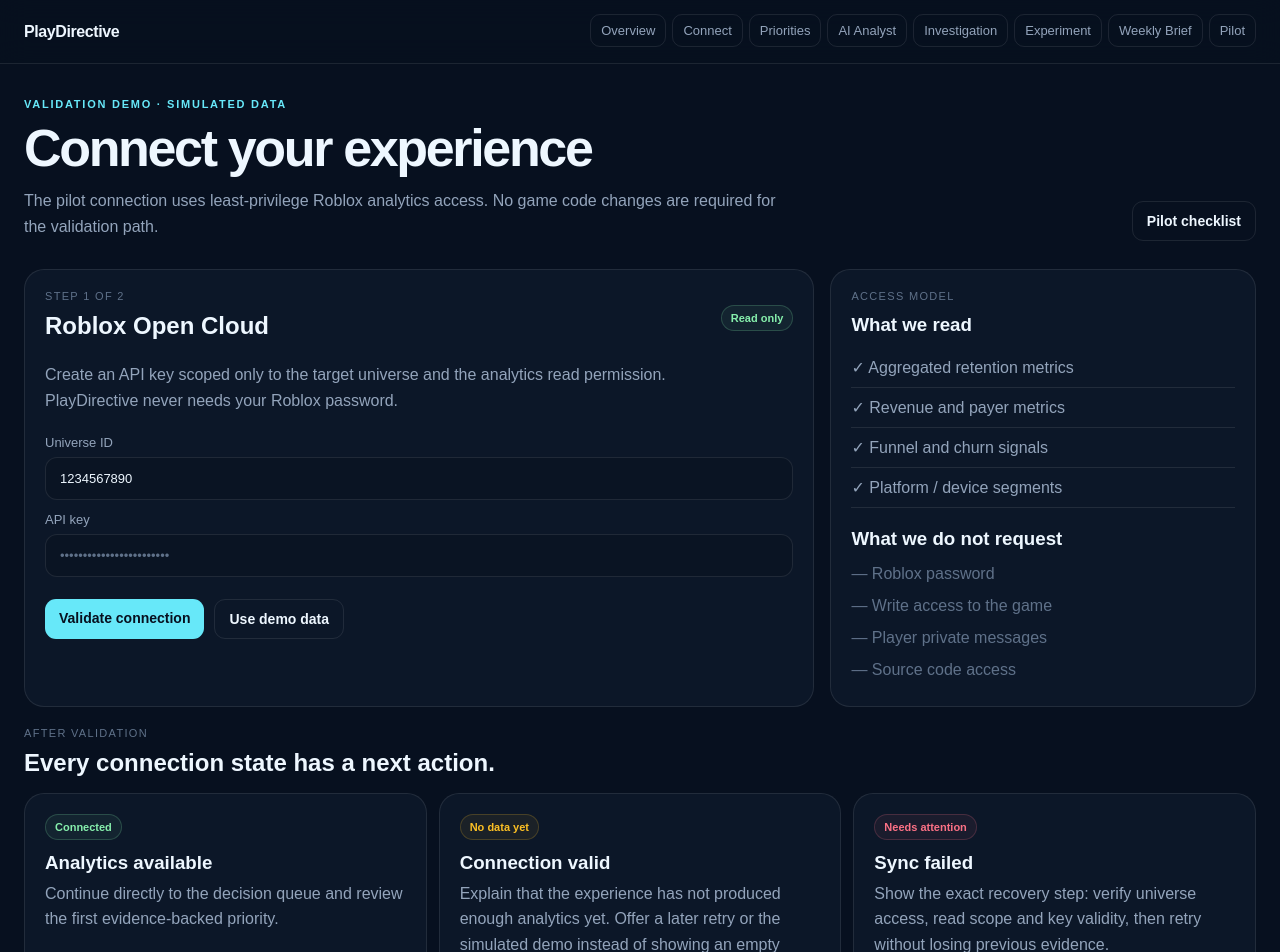
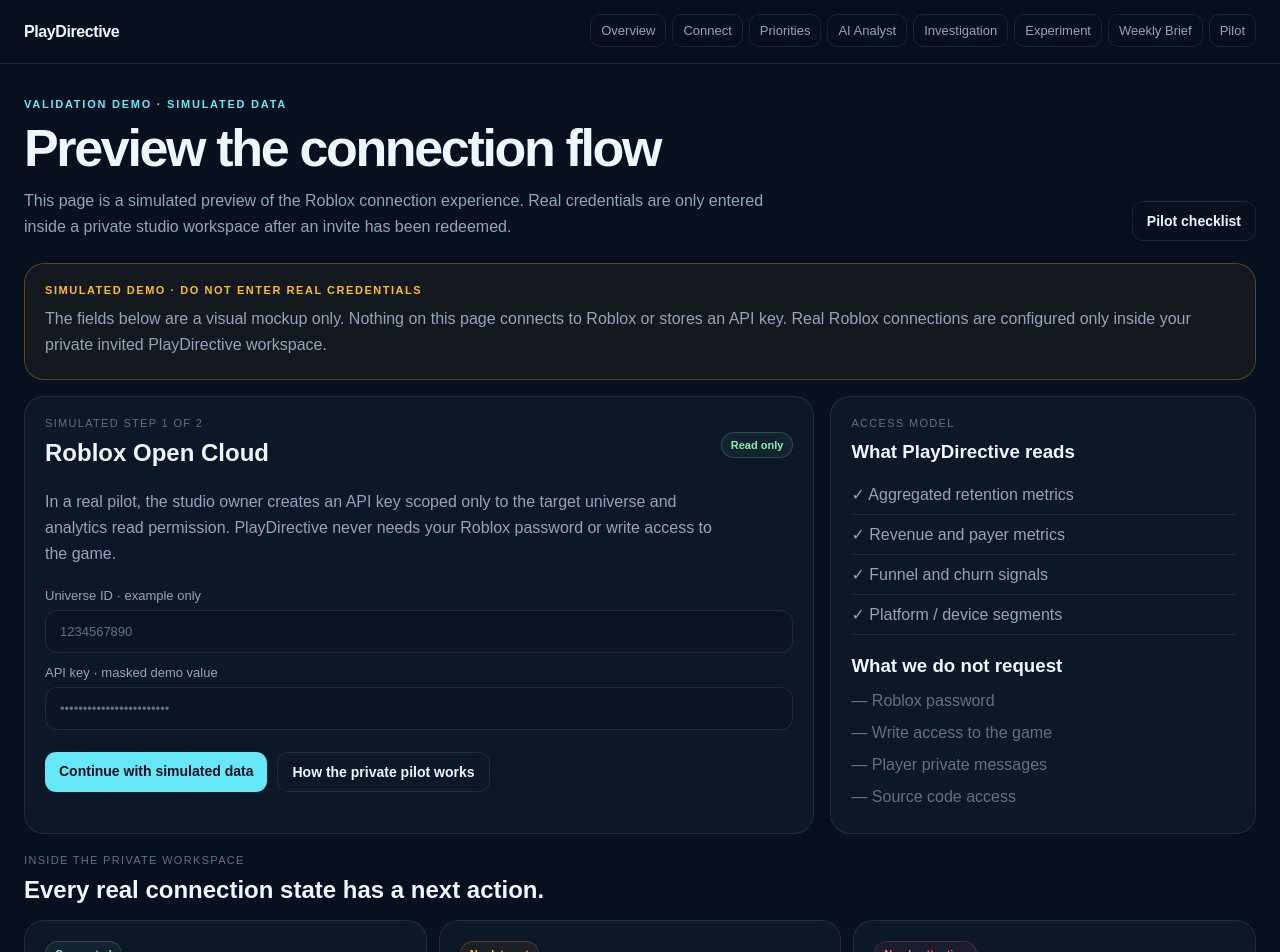
Before and after one commit to danielwauer-maker/roblox-decision-engine, a Next.js app in the folder apps/web/: page /demo/connect in a window 1280 px wide. Shown: the top 952 px of the page. Built offline with nearby package versions, Linux system fonts and the light colour scheme.

Commit message:
fix(demo): clarify simulated connection flow

```diff
--- a/apps/web/app/demo/connect/page.tsx
+++ b/apps/web/app/demo/connect/page.tsx
@@ -1,18 +1,67 @@
 import { Button, Card, DemoShell, PageTitle, Pill, palette } from "../_components";
 
 export default function ConnectPage() {
-  return <DemoShell><PageTitle title="Connect your experience" copy="The pilot connection uses least-privilege Roblox analytics access. No game code changes are required for the validation path." action={<Button href="/demo/pilot">Pilot checklist</Button>} />
-    <div style={{ marginTop: 28, display: "grid", gap: 16, gridTemplateColumns: "minmax(0,1.3fr) minmax(280px,.7fr)" }}>
-      <Card><div style={{ display: "flex", justifyContent: "space-between", gap: 12, alignItems: "center", flexWrap: "wrap" }}><div><div style={{ color: palette.faint, fontSize: 11, textTransform: "uppercase", letterSpacing: ".12em" }}>Step 1 of 2</div><h2 style={{ margin: "10px 0 6px" }}>Roblox Open Cloud</h2></div><Pill tone="good">Read only</Pill></div><p style={{ color: palette.muted, lineHeight: 1.65, maxWidth: 680 }}>Create an API key scoped only to the target universe and the analytics read permission. PlayDirective never needs your Roblox password.</p>
-        <div style={{ marginTop: 20, display: "grid", gap: 12 }}><label style={{ color: palette.muted, fontSize: 13 }}>Universe ID<div style={{ marginTop: 7, border: `1px solid ${palette.border}`, borderRadius: 12, padding: "13px 14px", color: palette.text, background: palette.panel2 }}>1234567890</div></label><label style={{ color: palette.muted, fontSize: 13 }}>API key<div style={{ marginTop: 7, border: `1px solid ${palette.border}`, borderRadius: 12, padding: "13px 14px", color: palette.faint, background: palette.panel2 }}>••••••••••••••••••••••••</div></label></div>
-        <div style={{ marginTop: 22, display: "flex", gap: 10, flexWrap: "wrap" }}><Button href="/demo/priorities" primary>Validate connection</Button><Button href="/demo">Use demo data</Button></div>
+  return <DemoShell>
+    <PageTitle
+      title="Preview the connection flow"
+      copy="This page is a simulated preview of the Roblox connection experience. Real credentials are only entered inside a private studio workspace after an invite has been redeemed."
+      action={<Button href="/demo/pilot">Pilot checklist</Button>}
+    />
+
+    <Card style={{ marginTop: 22, border: "1px solid rgba(251,191,36,.28)", background: "rgba(251,191,36,.05)" }}>
+      <div style={{ color: palette.amber, fontSize: 11, fontWeight: 900, letterSpacing: ".14em", textTransform: "uppercase" }}>Simulated demo · do not enter real credentials</div>
+      <p style={{ margin: "10px 0 0", color: palette.muted, lineHeight: 1.65 }}>
+        The fields below are a visual mockup only. Nothing on this page connects to Roblox or stores an API key. Real Roblox connections are configured only inside your private invited PlayDirective workspace.
+      </p>
+    </Card>
+
+    <div style={{ marginTop: 16, display: "grid", gap: 16, gridTemplateColumns: "minmax(0,1.3fr) minmax(280px,.7fr)" }}>
+      <Card>
+        <div style={{ display: "flex", justifyContent: "space-between", gap: 12, alignItems: "center", flexWrap: "wrap" }}>
+          <div>
+            <div style={{ color: palette.faint, fontSize: 11, textTransform: "uppercase", letterSpacing: ".12em" }}>Simulated step 1 of 2</div>
+            <h2 style={{ margin: "10px 0 6px" }}>Roblox Open Cloud</h2>
+          </div>
+          <Pill tone="good">Read only</Pill>
+        </div>
+        <p style={{ color: palette.muted, lineHeight: 1.65, maxWidth: 680 }}>
+          In a real pilot, the studio owner creates an API key scoped only to the target universe and analytics read permission. PlayDirective never needs your Roblox password or write access to the game.
+        </p>
+
+        <div style={{ marginTop: 20, display: "grid", gap: 12 }}>
+          <div style={{ color: palette.muted, fontSize: 13 }}>
+            Universe ID · example only
+            <div aria-disabled="true" style={{ marginTop: 7, border: `1px solid ${palette.border}`, borderRadius: 12, padding: "13px 14px", color: palette.faint, background: palette.panel2, userSelect: "none" }}>1234567890</div>
+          </div>
+          <div style={{ color: palette.muted, fontSize: 13 }}>
+            API key · masked demo value
+            <div aria-disabled="true" style={{ marginTop: 7, border: `1px solid ${palette.border}`, borderRadius: 12, padding: "13px 14px", color: palette.faint, background: palette.panel2, userSelect: "none" }}>••••••••••••••••••••••••</div>
+          </div>
+        </div>
+
+        <div style={{ marginTop: 22, display: "flex", gap: 10, flexWrap: "wrap" }}>
+          <Button href="/demo/priorities" primary>Continue with simulated data</Button>
+          <Button href="/pricing">How the private pilot works</Button>
+        </div>
       </Card>
-      <Card><div style={{ color: palette.faint, fontSize: 11, textTransform: "uppercase", letterSpacing: ".12em" }}>Access model</div><h3 style={{ margin: "12px 0" }}>What we read</h3>{["Aggregated retention metrics","Revenue and payer metrics","Funnel and churn signals","Platform / device segments"].map(x=><div key={x} style={{ padding: "10px 0", borderBottom: `1px solid ${palette.border}`, color: palette.muted }}>✓ {x}</div>)}<h3 style={{ margin: "20px 0 8px" }}>What we do not request</h3>{["Roblox password","Write access to the game","Player private messages","Source code access"].map(x=><div key={x} style={{ padding: "7px 0", color: palette.faint }}>— {x}</div>)}</Card>
+
+      <Card>
+        <div style={{ color: palette.faint, fontSize: 11, textTransform: "uppercase", letterSpacing: ".12em" }}>Access model</div>
+        <h3 style={{ margin: "12px 0" }}>What PlayDirective reads</h3>
+        {["Aggregated retention metrics","Revenue and payer metrics","Funnel and churn signals","Platform / device segments"].map(x=><div key={x} style={{ padding: "10px 0", borderBottom: `1px solid ${palette.border}`, color: palette.muted }}>✓ {x}</div>)}
+        <h3 style={{ margin: "20px 0 8px" }}>What we do not request</h3>
+        {["Roblox password","Write access to the game","Player private messages","Source code access"].map(x=><div key={x} style={{ padding: "7px 0", color: palette.faint }}>— {x}</div>)}
+      </Card>
     </div>
-    <div style={{ marginTop: 20 }}><div style={{ color: palette.faint, fontSize: 11, textTransform: "uppercase", letterSpacing: ".12em" }}>After validation</div><h2 style={{ margin: "10px 0 16px" }}>Every connection state has a next action.</h2><div style={{ display: "grid", gap: 12, gridTemplateColumns: "repeat(auto-fit,minmax(240px,1fr))" }}>
-      <Card><Pill tone="good">Connected</Pill><h3 style={{ margin: "12px 0 7px" }}>Analytics available</h3><p style={{ margin: 0, color: palette.muted, lineHeight: 1.6 }}>Continue directly to the decision queue and review the first evidence-backed priority.</p></Card>
-      <Card><Pill tone="warn">No data yet</Pill><h3 style={{ margin: "12px 0 7px" }}>Connection valid</h3><p style={{ margin: 0, color: palette.muted, lineHeight: 1.6 }}>Explain that the experience has not produced enough analytics yet. Offer a later retry or the simulated demo instead of showing an empty dashboard.</p></Card>
-      <Card><Pill tone="bad">Needs attention</Pill><h3 style={{ margin: "12px 0 7px" }}>Sync failed</h3><p style={{ margin: 0, color: palette.muted, lineHeight: 1.6 }}>Show the exact recovery step: verify universe access, read scope and key validity, then retry without losing previous evidence.</p></Card>
-    </div></div>
+
+    <div style={{ marginTop: 20 }}>
+      <div style={{ color: palette.faint, fontSize: 11, textTransform: "uppercase", letterSpacing: ".12em" }}>Inside the private workspace</div>
+      <h2 style={{ margin: "10px 0 16px" }}>Every real connection state has a next action.</h2>
+      <div style={{ display: "grid", gap: 12, gridTemplateColumns: "repeat(auto-fit,minmax(240px,1fr))" }}>
+        <Card><Pill tone="good">Connected</Pill><h3 style={{ margin: "12px 0 7px" }}>Analytics available</h3><p style={{ margin: 0, color: palette.muted, lineHeight: 1.6 }}>Continue directly to the private decision queue and review the first evidence-backed priority.</p></Card>
+        <Card><Pill tone="warn">No data yet</Pill><h3 style={{ margin: "12px 0 7px" }}>Connection valid</h3><p style={{ margin: 0, color: palette.muted, lineHeight: 1.6 }}>PlayDirective explains that the experience has not produced enough analytics yet and offers a later retry instead of showing an empty dashboard.</p></Card>
+        <Card><Pill tone="bad">Needs attention</Pill><h3 style={{ margin: "12px 0 7px" }}>Sync failed</h3><p style={{ margin: 0, color: palette.muted, lineHeight: 1.6 }}>The workspace shows the recovery step: verify universe access, read scope and key validity, then retry without losing previous evidence.</p></Card>
+      </div>
+    </div>
   </DemoShell>;
 }
```
